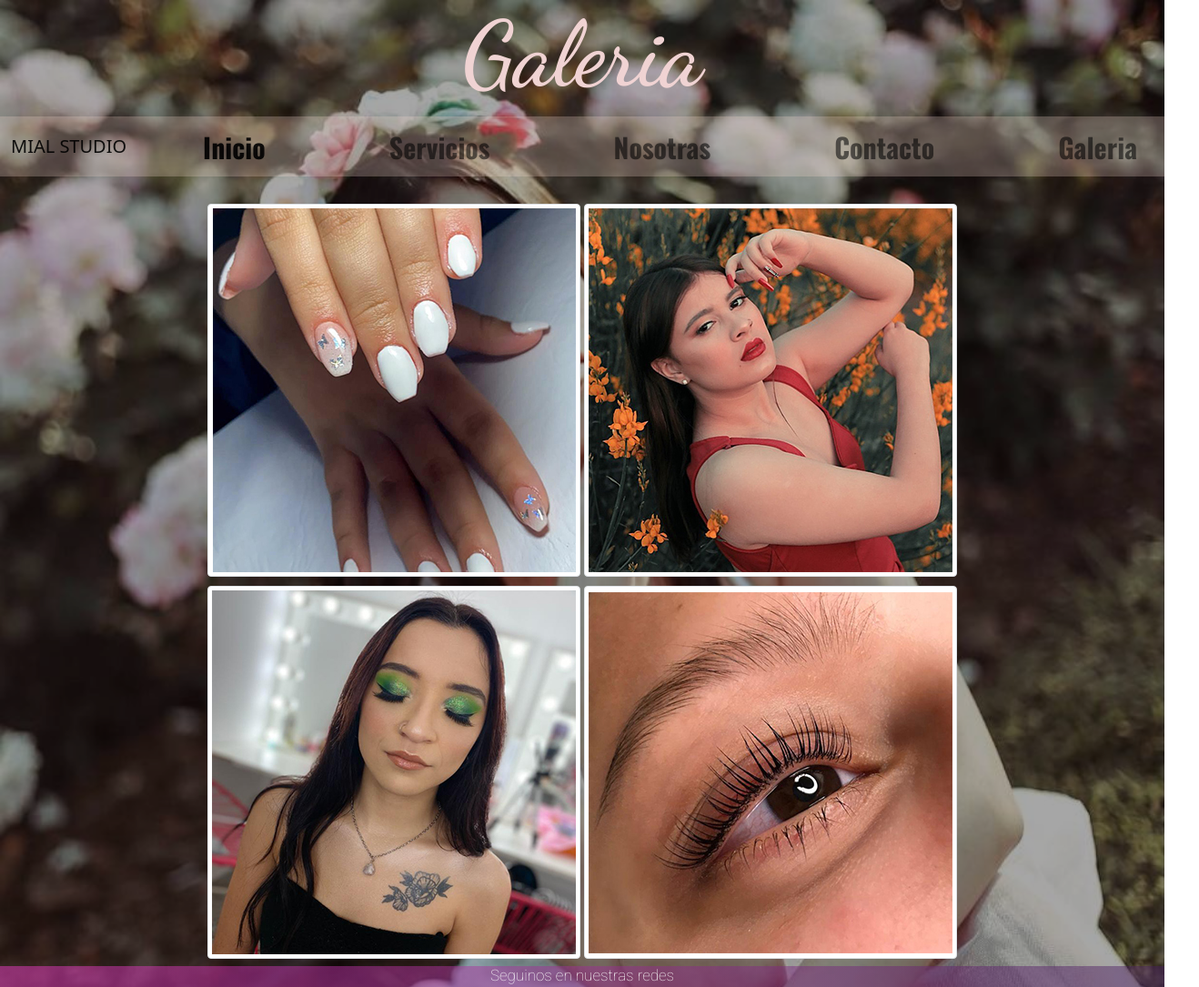
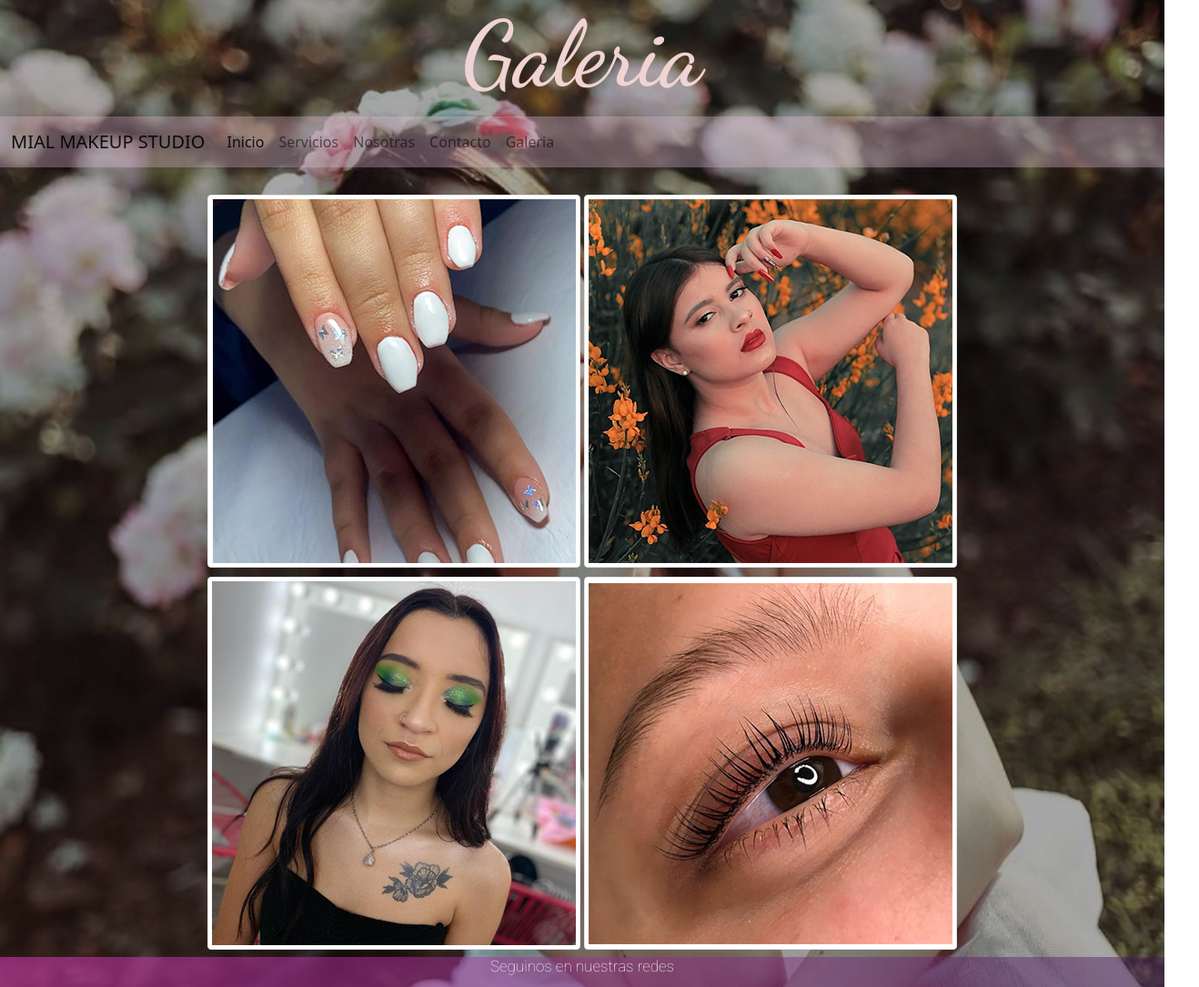
Before and after one commit to mialprieto/portfolio_micaelaprieto, a website: page paginas/galeria.html in a window 1280 px wide. Shown: the top 1085 px of the page at 91% size, 1318 px wide, since content can reach past the window. Drawn offline with nearby package versions, Linux system fonts and the light colour scheme; a web font is replaced by a local one.

Commit message:
CUARTA ENTREGA

```diff
--- a/paginas/galeria.html
+++ b/paginas/galeria.html
@@ -38,67 +38,23 @@
         <h1 class="animate__animated animate__fadeIn">Galeria</h1>
 
         <!--menu con BS-->
-
-        <nav
-        class="navbar navbar-light navbar navbar-expand-lg"
-        style="background-color: #f3d9cc42"
-      >
-        <div class="container-fluid">
-          <a class="navbar-brand" href="../index.html">MIAL STUDIO</a>
-          <button
-            class="navbar-toggler"
-            type="button"
-            data-bs-toggle="collapse"
-            data-bs-target="#navbarText"
-            aria-controls="navbarText"
-            aria-expanded="false"
-            aria-label="Toggle navigation"
-          >
-            <span class="navbar-toggler-icon"></span>
-          </button>
-          <div class="collapse navbar-collapse" id="navbarText">
-            <ul class="navbar-nav me-auto mb-2 mb-lg-0">
-              <li class="nav-item">
-                <a
-                  class="nav-link active"
-                  aria-current="page"
-                  href="../index.html"
-                  >Inicio</a
-                >
-              </li>
-              <li class="nav-item">
-                <a
-                  class="nav-link"
-                  href="../paginas/servicios.html"
-                  >Servicios</a
-                >
-              </li>
-              <li class="nav-item">
-                <a
-                  class="nav-link"
-                  href="../paginas/nosotras.html"
-                  >Nosotras</a
-                >
-              </li>
-              <li class="nav-item">
-                <a
-                  class="nav-link"
-                  href="../paginas/contacto.html"
-                  >Contacto</a
-                >
-              </li>
-              <li class="nav-item">
-                <a
-                  class="nav-link"
-                  href="galeria.html"
-                  >Galeria</a
-                >
-              </li>
-            </ul>
-            <span class="navbar-text"> </span>
+        <nav class="navbar navbar-expand-lg navbar-light " style="background-color: #e2bbd854;">
+          <div class="container-fluid">
+            <a class="navbar-brand" href="../index.html">MIAL MAKEUP STUDIO</a>
+            <button class="navbar-toggler" type="button" data-bs-toggle="collapse" data-bs-target="#navbarNavAltMarkup" aria-controls="navbarNavAltMarkup" aria-expanded="false" aria-label="Toggle navigation">
+              <span class="navbar-toggler-icon"></span>
+            </button>
+             <div class="collapse navbar-collapse" id="navbarNavAltMarkup">
+              <div class="navbar-nav">
+                <a class="nav-link active" aria-current="page" href="../index.html">Inicio</a>
+                <a class="nav-link" href="../paginas/servicios.html">Servicios</a>
+                <a class="nav-link" href="../paginas/nosotras.html">Nosotras</a>
+                <a class="nav-link" href="../paginas/contacto.html">Contacto</a>
+                <a class="nav-link" href="galeria.html">Galeria</a>
+              </div>
+            </div>
           </div>
-        </div>
-      </nav>
+        </nav>
       </header>
 
       <!--card BS galeria-->
--- a/scss/prueba.scss
+++ b/scss/prueba.scss
@@ -1,12 +1,7 @@
 $colorSubtitulo: rgb(153, 49, 150);
-@mixin estilotexto($colortexto, $tamaniotexto, $tipotexto) {
-    @if $tipotexto == h {
-
-        color: rgb(240, 211, 211);
-        font-size: 100px;
-        text-align: center;
-        font-family: 'Dancing Script', cursive;
-    }
+@mixin text ($font-size, $font-family){
+    font-family: 'Dancing Script', cursive;
+    font-size: 100px;
 }
 
 .fondo {
@@ -17,9 +12,13 @@ body {
     background-image: url(../imagenes/foto9.jpg);
     background-repeat: no-repeat;
     background-size: cover;
-    h1 {
-        @include tipotexto (rgb(240, 211, 211), 100px, h)
+
+    h1{
+        @include text(-size, -family)
+        color: rgb(240, 211, 211);
+        text-align: center;
     }
+
     h2 {
         color: $colorSubtitulo;
         font-size: 30px;
@@ -37,6 +36,11 @@ body {
 
     a {
         text-decoration: none;
+        color:rgb(230, 174, 225)
+    }
+
+    :hover {
+        color:rgb(41, 11, 59)
     }
 
 }
@@ -44,45 +48,30 @@ body {
 p.nuestro{
     font-family: 'Oswald', sans-serif;
     margin-top: 30px;
+
 }
 
 header {
     grid-area: header;
+
 nav {
 
     grid-area: nav;
-    text-align: center;
-    justify-items: stretch;
 
-    li {
-        font-style: normal;
-        font-family: 'Oswald', sans-serif;
-        font-size: 30px;
-        grid-area: nav;
-        display: flex;
-        flex-direction: row;
-        justify-content: center;
-        padding: 2em;
-        align-items: center;
-        flex-wrap: nowrap;
-
-    }
     ul {
 
         grid-area: nav;
-        display: flex;
         flex-direction: row;
-        justify-content: center;
-        height: 50px;
-        align-items: center;
-        flex-wrap: nowrap;
 
+        li {
+            font-style: normal;
+            grid-area: nav;
+            flex-direction: row;
+        }
     }
 }
+
 }
-
-
-
 
 main {
     grid-area: main;
```
Also changed, not shown: index.html (+13 -55 lines), paginas/contacto.html (+12 -43 lines), paginas/nosotras.html (+16 -59 lines), paginas/servicios.html (+16 -59 lines), css/pruebacss.css.
